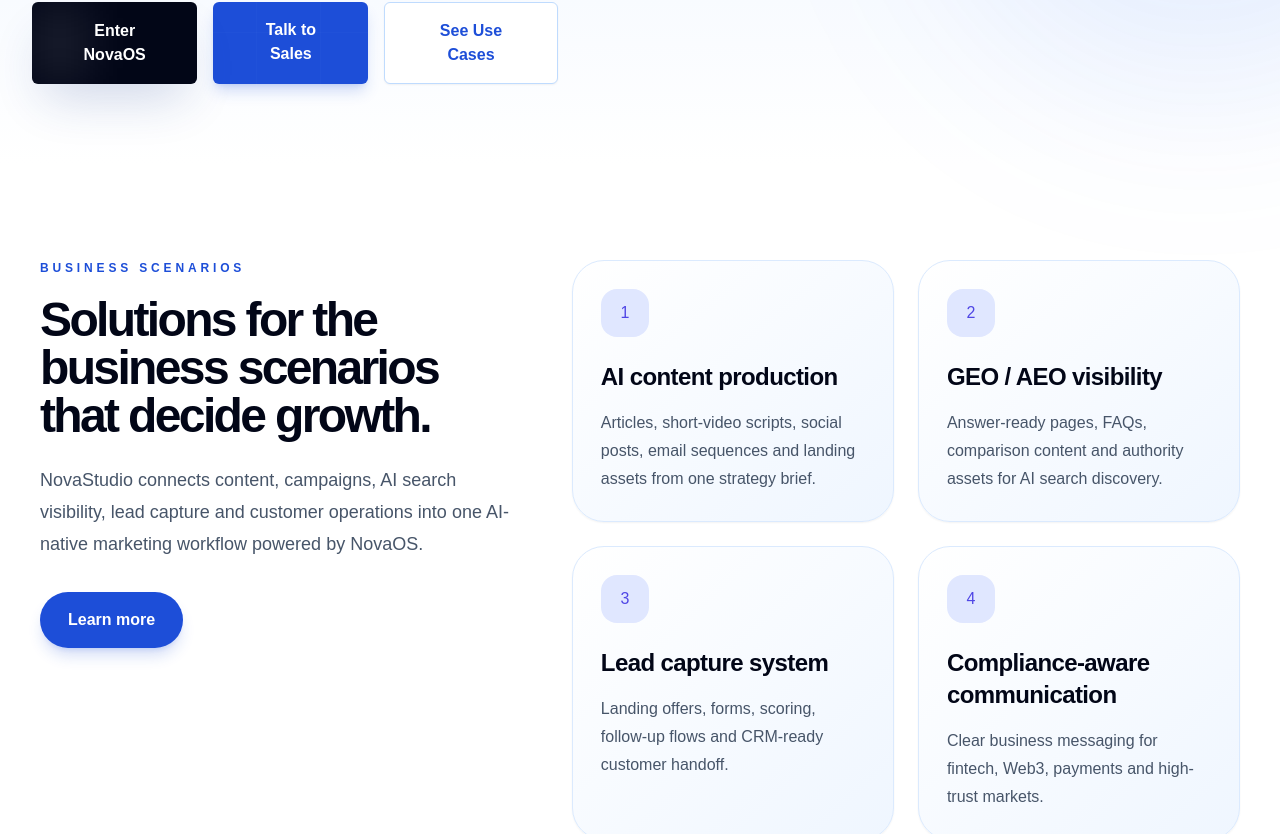
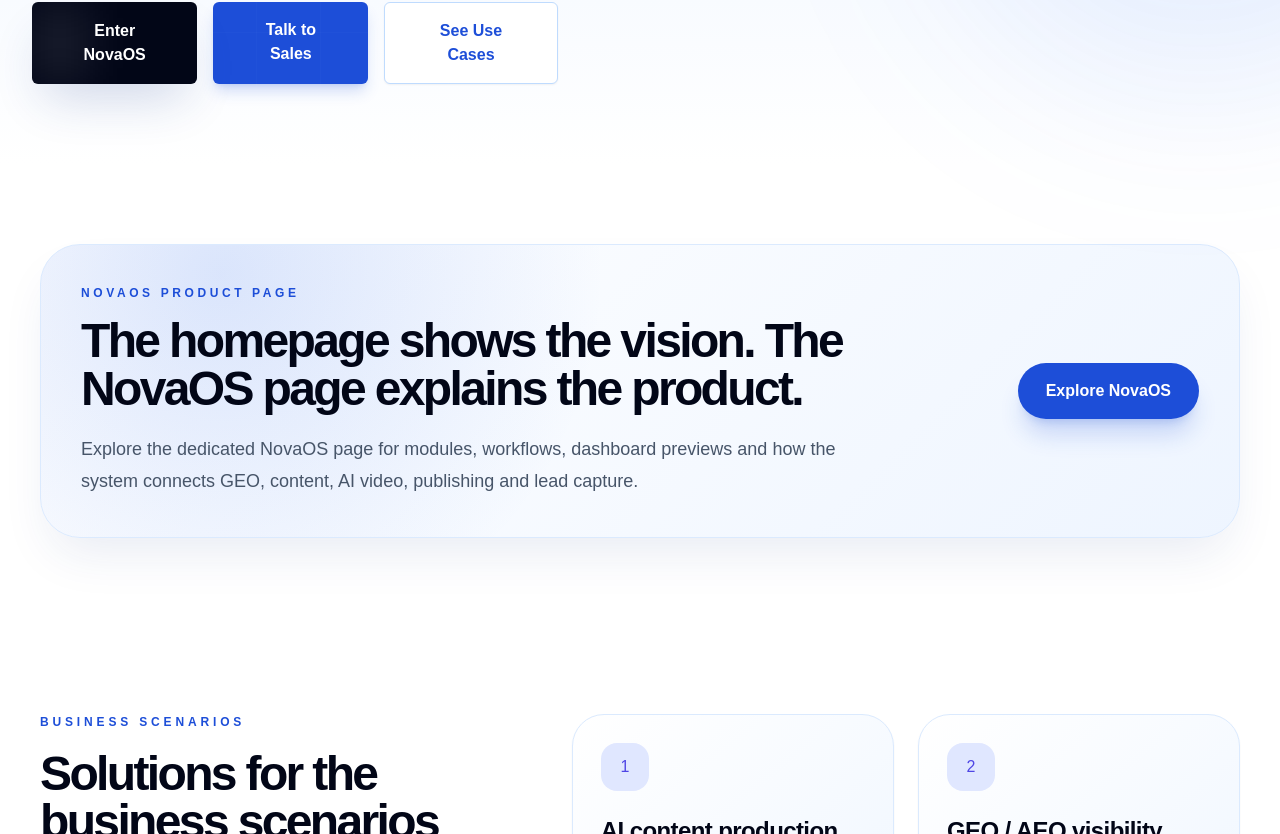
Before and after one commit to Booyuu/Novatest, a Next.js app: page / in a window 1280 px wide. Shown: the part 986-1820 px from the top of the page. Built offline with nearby package versions, Linux system fonts and the light colour scheme.

Commit message:
Add NovaOS teaser and FAQ to homepage

```diff
--- a/app/page.tsx
+++ b/app/page.tsx
@@ -6,9 +6,25 @@
 import { Hero } from '@/components/Hero';
 import { HomeDeepSections } from '@/components/HomeDeepSections';
 import { HomeEnterpriseStrength } from '@/components/HomeEnterpriseStrength';
+import { HomeFAQ } from '@/components/HomeFAQ';
 import { MaintenanceModal } from '@/components/MaintenanceModal';
 import { Navbar } from '@/components/Navbar';
 import { PartnerWall } from '@/components/PartnerWall';
+
+function NovaOSTeaser() {
+  return (
+    <section className="px-5 py-20 sm:px-8 lg:px-10">
+      <div className="mx-auto grid max-w-[1500px] gap-8 rounded-[2.5rem] border border-blue-100 bg-[radial-gradient(circle_at_15%_10%,rgba(37,99,235,0.16),transparent_24rem),linear-gradient(135deg,#ffffff_0%,#eef5ff_100%)] p-8 shadow-2xl shadow-blue-900/10 lg:grid-cols-[1fr_auto] lg:items-center lg:p-10">
+        <div>
+          <p className="text-xs font-semibold uppercase tracking-[0.3em] text-blue-700">NovaOS product page</p>
+          <h2 className="mt-4 max-w-4xl text-5xl font-semibold tracking-[-0.055em] text-slate-950">The homepage shows the vision. The NovaOS page explains the product.</h2>
+          <p className="mt-5 max-w-3xl text-lg leading-8 text-slate-600">Explore the dedicated NovaOS page for modules, workflows, dashboard previews and how the system connects GEO, content, AI video, publishing and lead capture.</p>
+        </div>
+        <a href="/novaos" className="rounded-full bg-blue-700 px-7 py-4 text-center font-semibold text-white shadow-xl shadow-blue-700/20 transition hover:bg-blue-800">Explore NovaOS</a>
+      </div>
+    </section>
+  );
+}
 
 export default function Home() {
   const [modalOpen, setModalOpen] = useState(false);
@@ -18,9 +34,11 @@
     <main className="bg-white text-slate-950">
       <Navbar onOpenModal={openModal} />
       <Hero onOpenModal={openModal} />
+      <NovaOSTeaser />
       <HomeDeepSections onOpenModal={openModal} />
       <HomeEnterpriseStrength />
       <PartnerWall />
+      <HomeFAQ />
       <CTA onOpenModal={openModal} />
       <Footer onOpenModal={openModal} />
       <MaintenanceModal open={modalOpen} onClose={() => setModalOpen(false)} />
```
